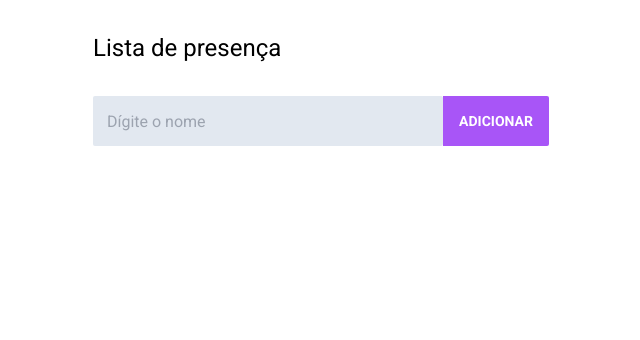
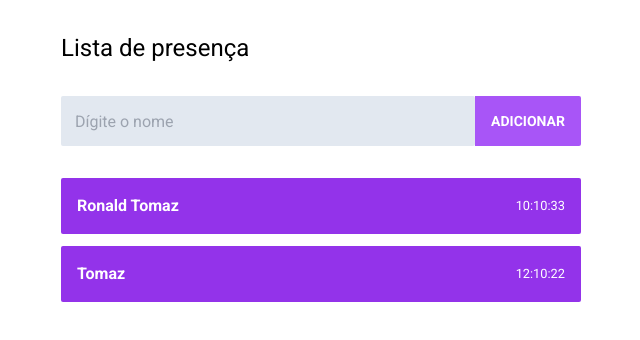
Before and after one commit to ronaldprofile/attendance-list, a React (Vite) app: page / in a window 1280 px wide. Shown: the top 340 px of the page, without its empty margins (319-959 px from the left). Built offline with nearby package versions, Linux system fonts and the light colour scheme.

Commit message:
rendered component Card

```diff
--- a/src/pages/Home.jsx
+++ b/src/pages/Home.jsx
@@ -1,11 +1,13 @@
 import { Button } from "../components/Button";
+import { Card } from "../components/Card";
 import { Input } from "../components/Input";
 import { Title } from "../components/Title";
 
 export function Home() {
   return (
     <div className="flex items-center flex-col">
-      <form className={`w-full flex flex-col p-8 md:w-[520px]`}>
+      <div className={`w-full mt-8 px-6 md:w-[520px] md:px-0`}>
+        <form className={`w-full flex flex-col`}>
           <Title>Lista de presença</Title>
 
           <div className={`w-full flex flex-col gap-2 md:flex-row md:gap-0`}>
@@ -17,6 +19,12 @@ export function Home() {
             <Button>Adicionar</Button>
           </div>
         </form>
+
+        <div className={`w-full mt-8`}>
+          <Card name="Ronald Tomaz" time="10:10:33" />
+          <Card name="Tomaz" time="12:10:22" />
+        </div>
+      </div>
     </div>
   );
 }
```
Lines whose indentation alone changed are shown as unchanged.
